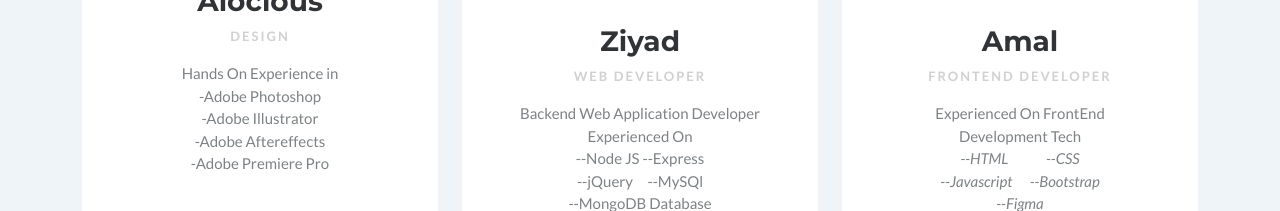
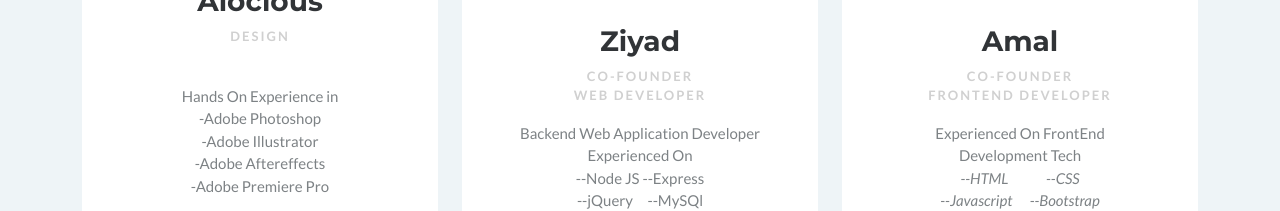
Before and after one commit to webwic/index, a website: page index.html in a window 1280 px wide. Shown: the part 2703-2914 px from the top of the page. Drawn offline with nearby package versions, Linux system fonts and the light colour scheme; files whose address does not match are found by name.

Commit message:
added co-founder title

```diff
--- a/index.html
+++ b/index.html
@@ -218,8 +218,8 @@
                         <div class="box">
                             <img class="rounded-circle" src="assets/img/ALOSHY.jpg">
                             <h3 class="name">Alocious</h3>
-                            <p class="title">Design</p>
-                            <p class="description">
+                            <p class="title">Design </p>
+                            <p class="description"><br>
                                 Hands On Experience in <br>
                                 -Adobe Photoshop<br>
                                 -Adobe Illustrator<br>
@@ -242,7 +242,7 @@
                         <div class="box">
                             <img class="rounded-circle" src="assets/img/ZIYAD.jpg">
                             <h3 class="name">Ziyad</h3>
-                            <p class="title">web Developer</p>
+                            <p class="title">Co-Founder <br> web Developer</p>
                             <p class="description">
                                 Backend Web Application Developer Experienced On <br>
                                 --Node JS --Express
@@ -265,7 +265,7 @@
                         <div class="box">
                             <img class="rounded-circle" src="assets/img/AMAL.jpeg">
                             <h3 class="name">Amal</h3>
-                            <p class="title">FrontEnd developer</p>
+                            <p class="title">Co-Founder <br> FrontEnd developer</p>
                             <p class="description ">
 
                                 Experienced On FrontEnd<br> Development Tech
@@ -289,6 +289,7 @@
                             </div>
                         </div>
                     </div>
+
                 </div>
             </div>
         </section>
--- a/package.json
+++ b/package.json
@@ -23,6 +23,7 @@
     "init": "^0.1.2",
     "multiparty": "^4.2.3",
     "nodemailer": "^6.7.2",
+    "nodemon": "^2.0.21",
     "qs": "^6.11.0"
   },
   "description": ""
```
Also changed, not shown: 1 other file.
